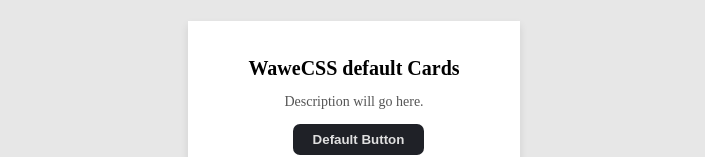
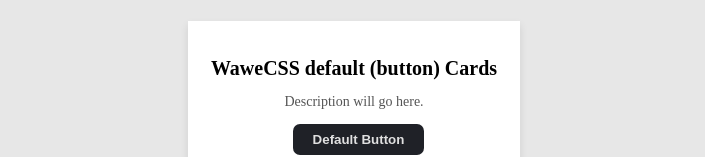
Before and after one commit to 2qke/WaweCss, a website: page index.html in a window 1280 px wide. Shown: the part 788-945 px from the top of the page, without its empty margins (286-991 px from the left). Drawn offline with Linux system fonts and the light colour scheme.

Commit message:
Update index.html

```diff
--- a/index.html
+++ b/index.html
@@ -39,7 +39,7 @@
     </div><br>
     <h1 class="text-center">Cards Example</h1>
     <div class="cards mx-auto">
-        <h3 class="text-center">WaweCSS default Cards</h3>
+        <h3 class="text-center">WaweCSS default (button) Cards</h3>
         <p class="text-center">Description will go here.</p>
         <div class="text-center">
             <button class="cp default-button bgr-dark text-white radius-7 m-left-9 responsive-button">Default
```
